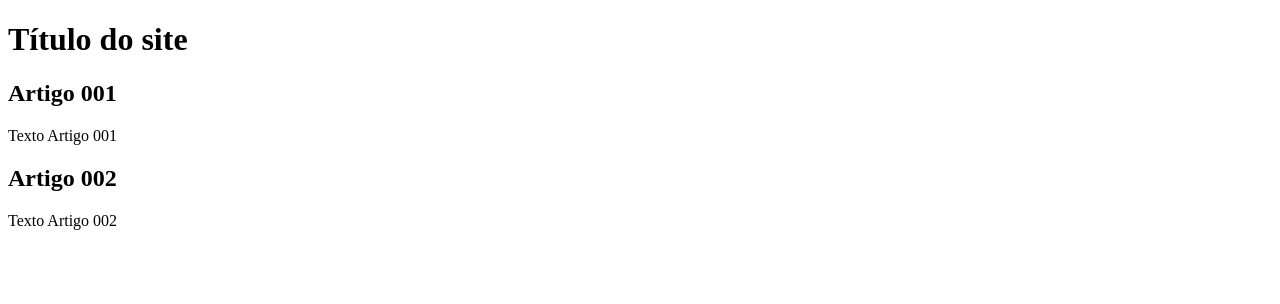
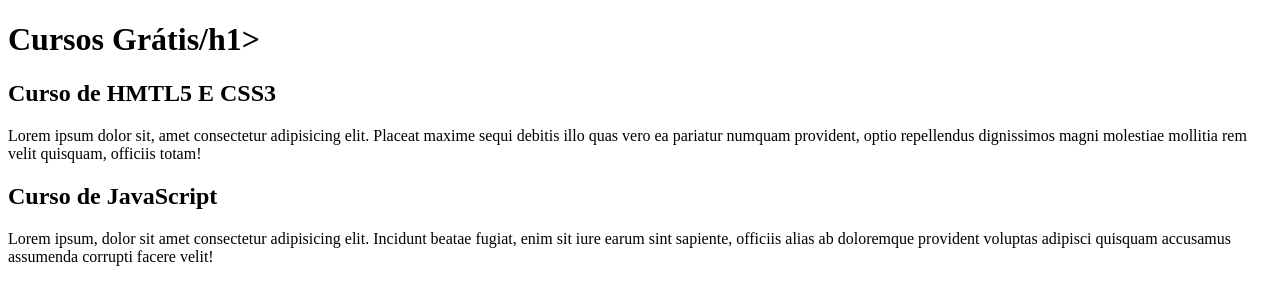
Before and after one commit to lucsmanoel/PROJETO-SITE, a plain HTML site: page index.html in a window 1280 px wide. Drawn offline with Linux system fonts and the light colour scheme.

Commit message:
Comei a escrever conteúdo

```diff
--- a/index.html
+++ b/index.html
@@ -7,16 +7,16 @@
 </head>
 <body>
     <header>
-        <h1>Título do site</h1>
+        <h1>Cursos Grátis/h1>
     </header>
     <article>
-        <h2>Artigo 001</h2>
-        <p>Texto Artigo 001</p>
+        <h2>Curso de HMTL5 E CSS3 </h2>
+        <p>Lorem ipsum dolor sit, amet consectetur adipisicing elit. Placeat maxime sequi debitis illo quas vero ea pariatur numquam provident, optio repellendus dignissimos magni molestiae mollitia rem velit quisquam, officiis totam!</p>
     </article>
 
     <article>
-        <h2>Artigo 002</h2>
-        <p>Texto Artigo 002</p>
+        <h2>Curso de JavaScript</h2>
+        <p>Lorem ipsum, dolor sit amet consectetur adipisicing elit. Incidunt beatae fugiat, enim sit iure earum sint sapiente, officiis alias ab doloremque provident voluptas adipisci quisquam accusamus assumenda corrupti facere velit!</p>
     </article>
 </body>
 </html>
```
